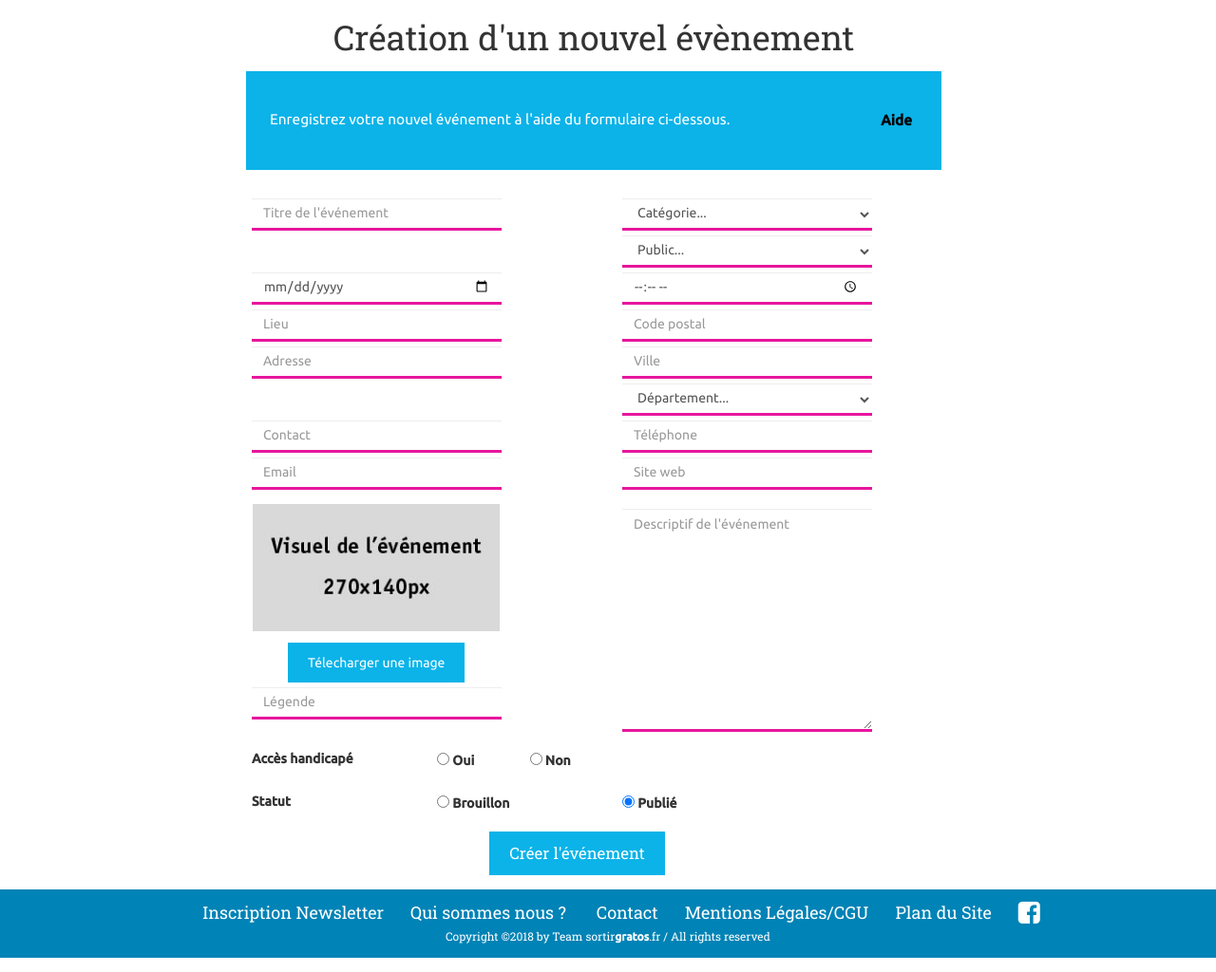
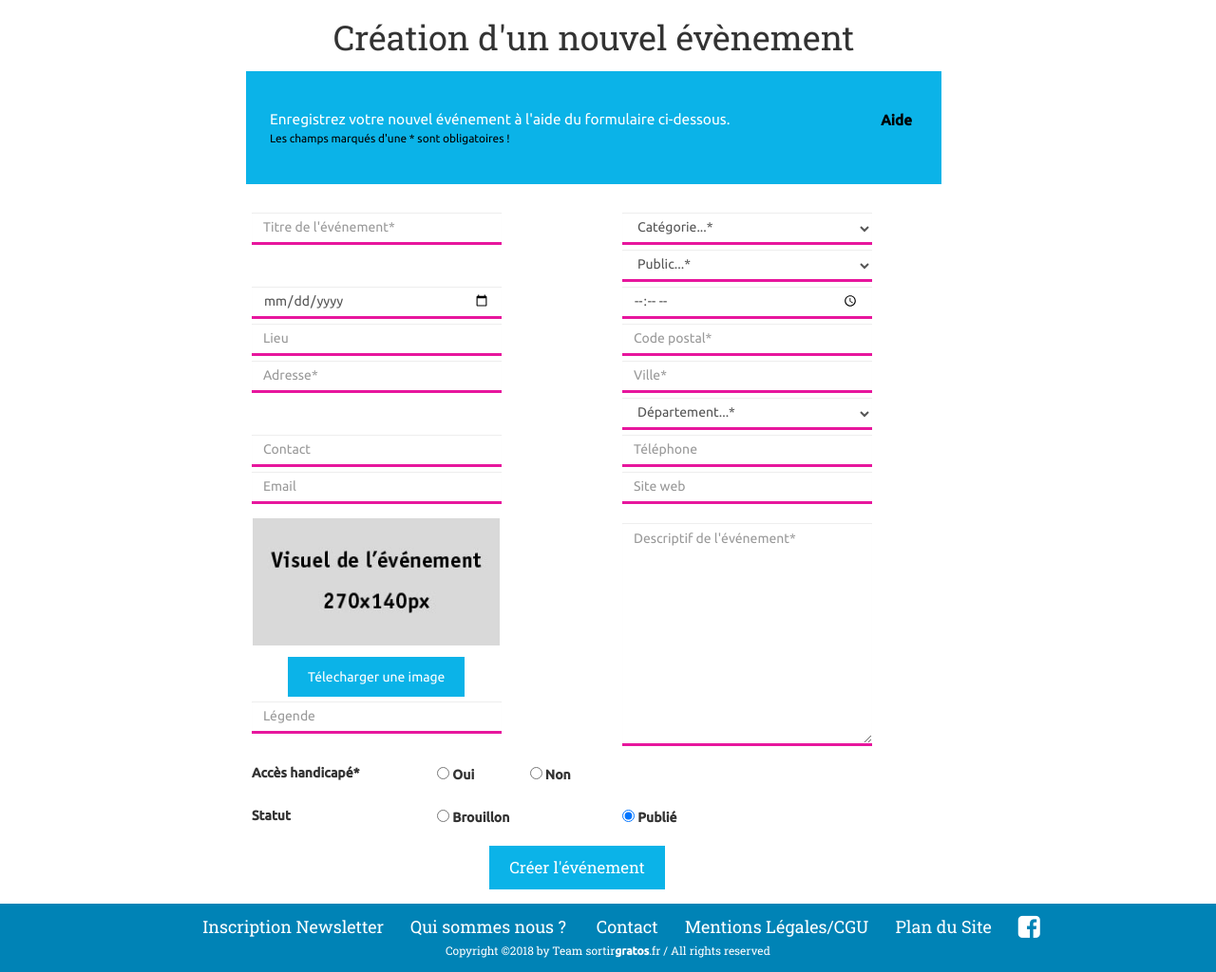
Before and after one commit to vcoquinot/sortir, a PHP site: page /nouvel-evenement.php in a window 1280 px wide. Shown: the part 93-1117 px from the top of the page at 95% size. Run offline with PHP 8.4, Linux system fonts and the light colour scheme; the visitor is signed in with stand-in values (Sample User, id 1); some libraries are stand-ins or nearby versions.

Commit message:
Marc
Text aide + mention obligatoire

```diff
--- a/main.css
+++ b/main.css
@@ -402,6 +402,11 @@ input[type="file"] {
     height: 134px;
 }
 
+.obligatoires {
+    color: #000000;
+    font-size: 0.85em;
+}
+
 
 /*----- FOOTER-----*/
 /* ----------------------------------------------------------------------------- */
--- a/nouvel-evenement.php
+++ b/nouvel-evenement.php
@@ -27,7 +27,19 @@ session_start ();
 </head>
 
 <body>
-    <?php include ("menu-contributeur.php");?>
+    <?php include ("menu-contributeur.php");
+    $aide = "Les informations relatives à votre événement doivent être à la fois claires et détaillées afin de retenir l’attention de votre public.
+    Titre : choisissez un titre explicite, synthétique et accrocheur
+    Lieu : il peut s’agir d’un lieu-dit, d’un nom de salle...
+    Ce champ n’est pas obligatoire.
+    Contact et téléphone : indiquez le nom et / ou prénom d’une personne dédiée et son numéro de téléphone.
+    Ces champs ne sont  pas obligatoires.
+    Image : téléchargez le visuel de votre événement ou une image en rapport avec celui-ci. Comme le titre, l’image doit être explicite. Les dimensions doivent être du 400x267 px.
+    Site web : si vous avez un site, indiquez le lien vers la page d’accueil ou vers la page de l’événement.
+    Descriptif : expliquez en quelques lignes ce que vous proposez.
+    Brouillon : à tout moment vous avez la possibilité d’enregistrer  votre événement sans le publier en cliquant sur ”Brouillon” et de revenir dessus plus tard.
+    Créer l’événement : lorsque vous avez complété le formulaire, cliquez sur “créer l’événement”. Celui-ci sera validé après vérification puis mis en ligne. Il passera alors en statut “publié”. Vous pourrez modifier votre événement par la suite, même après publication."
+    ?>
 
 
     <section id="introduction-nouvel-evenement" class="container-fluid">
@@ -38,21 +50,23 @@ session_start ();
             <!-- Présentation -->
             <section id="presentation" class="container">
                 <div class="row">
-                    <p>Enregistrez votre nouvel événement à l'aide du formulaire ci-dessous.<button type="button" class="bt_aide" onclick="alert('Texte aide à rédiger')">Aide</button></p>
+                    <p>Enregistrez votre nouvel événement à l'aide du formulaire ci-dessous.<button type="button" class="bt_aide" onclick="alert('Les informations relatives à votre événement doivent être à la fois claires et détaillées afin de retenir l’attention de votre public.\n\n ->Titre : choisissez un titre explicite, synthétique et accrocheur.\n\n->Lieu : il peut s’agir d’un lieu-dit, d’un nom de salle... (ce champ n’est pas obligatoire).\n\n->Contact et téléphone : indiquez le nom et / ou prénom d’une personne dédiée et son numéro de téléphone (ces champs ne sont  pas obligatoires).\n\n->Image : téléchargez le visuel de votre événement ou une image en rapport avec celui-ci. Comme le titre, l’image doit être explicite. Les dimensions doivent être du 400x267px.\n\n->Site web : si vous avez un site, indiquez le lien vers la page d’accueil ou vers la page de l’événement.\n\n->Descriptif : expliquez en quelques lignes ce que vous proposez.\n\n->Brouillon : à tout moment vous avez la possibilité d’enregistrer votre événement sans le publier en cliquant sur ”Brouillon” et de revenir dessus plus tard.\n\n->Créer l’événement : lorsque vous avez complété le formulaire, cliquez sur “créer l’événement”. Celui-ci sera validé après vérification puis mis en ligne. Il passera alors en statut “publié”. Vous pourrez modifier votre événement par la suite, même après publication.')">Aide</button></p>
+                    <div class="obligatoires">Les champs marqués d'une * sont obligatoires !</div>
             </section>
         </div>
     </section>
     <!-- Fin Présentation -->
 
     <section id="formulaire-nouvel-evenement" class="container">
+
     <form  action="traitement_nouvel_evenement.php" method="POST" enctype="multipart/form-data">
             <div class="row">
                 <div class="col-md-offset-2 col-md-3">
-                    <input type="text" class="form-control" placeholder="Titre de l'événement" name="titre" required>
+                    <input type="text" class="form-control" placeholder="Titre de l'événement*" name="titre" required>
                 </div>
                 <div class="col-md-offset-1 col-md-3">
                 <select name="categorie" class="form-control" required>
-                                <option value="" selected>Catégorie...</option>
+                                <option value="" selected>Catégorie...*</option>
                                 <option value="Atelier">Atelier</option>
                                 <option value="Cinéma">Cinéma</option>
                                 <option value="Conférence">Conférence</option>
@@ -71,7 +85,7 @@ session_start ();
             <div class="row">
                 <div class="col-md-offset-6 col-md-3">
                     <select name="public" class="form-control"  required>
-                        <option value="" selected>Public...</option>
+                        <option value="" selected>Public...*</option>
                         <option value="Tout public">Tout public</option>
                         <option value="Enfant">Enfant</option>
                         <option value="Ado">Ado</option>
@@ -81,27 +95,27 @@ session_start ();
             </div>
             <div class="row">
                 <div class="col-md-offset-2 col-md-3">
-                    <input name="date" type="date" class="form-control" placeholder="Date" required>
+                    <input name="date" type="date" class="form-control" placeholder="Date*" required>
                 </div>
                 <div class="col-md-offset-1 col-md-3">
-                    <input name="heure" type="time" class="form-control" placeholder="Heure" required>
+                    <input name="heure" type="time" class="form-control" placeholder="Heure*" required>
                 </div>
             </div>
             <div class="row">
                 <div class="col-md-offset-2 col-md-3">
                     <input name="lieu" type="text" class="form-control" placeholder="Lieu">
-                    <input name="adresse" type="text" class="form-control" placeholder="Adresse" required>
+                    <input name="adresse" type="text" class="form-control" placeholder="Adresse*" required>
                 </div>
                 <div class="col-md-offset-1 col-md-3">
-                <input name="cp" type="text" class="form-control" placeholder="Code postal" required>
-                    <input name="ville" type="text" class="form-control" placeholder="Ville" required>
+                <input name="cp" type="text" class="form-control" placeholder="Code postal*" required>
+                    <input name="ville" type="text" class="form-control" placeholder="Ville*" required>
                     <select class="form-control" name="departement" required>
-                        <option value="" selected>Département...</option>
-                        <option value="Aude (11)">Aude (11)</option>
-                        <option value="Gard (30)">Gard (30)</option>
-                        <option value="Hérault (34)">Hérault (34)</option>
-                        <option value="Lozère (48)">Lozère (48)</option>
-                        <option value="Pyrénées-Orientales (66)">Pyrénées-Orientales (66)</option>
+                        <option value="" selected>Département...*</option>
+                        <option value="Aude">Aude (11)</option>
+                        <option value="Gard">Gard (30)</option>
+                        <option value="Hérault">Hérault (34)</option>
+                        <option value="Lozère">Lozère (48)</option>
+                        <option value="Pyrénées-Orientales">Pyrénées-Orientales (66)</option>
                     </select>
                 </div>
             </div>
@@ -148,11 +162,11 @@ session_start ();
 
 
                 <div class="col-md-offset-1 col-md-3">
-                    <textarea name="descriptif" class="form-control" rows="11" placeholder="Descriptif de l'événement" required></textarea>
+                    <textarea name="descriptif" class="form-control" rows="11" placeholder="Descriptif de l'événement*" required></textarea>
                 </div>
             </div>
             <div class="label-group row">
-                <span class="custom-control-description col-md-offset-2 col-md-2 marginTop"><strong>Accès handicapé</strong></span>
+                <span class="custom-control-description col-md-offset-2 col-md-2 marginTop"><strong>Accès handicapé*</strong></span>
                 <label class="custom-control custom-radio col-md-1 marginTop">
                     <input name="handicape" type="radio" class="custom-control-input" value="oui" required >
                     <span class="custom-control-indicator"></span>
```
